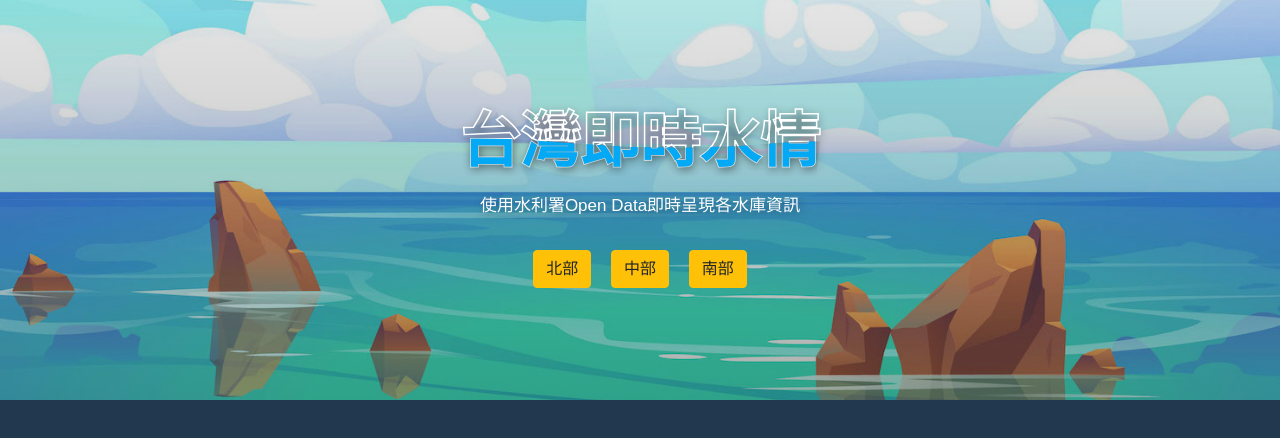
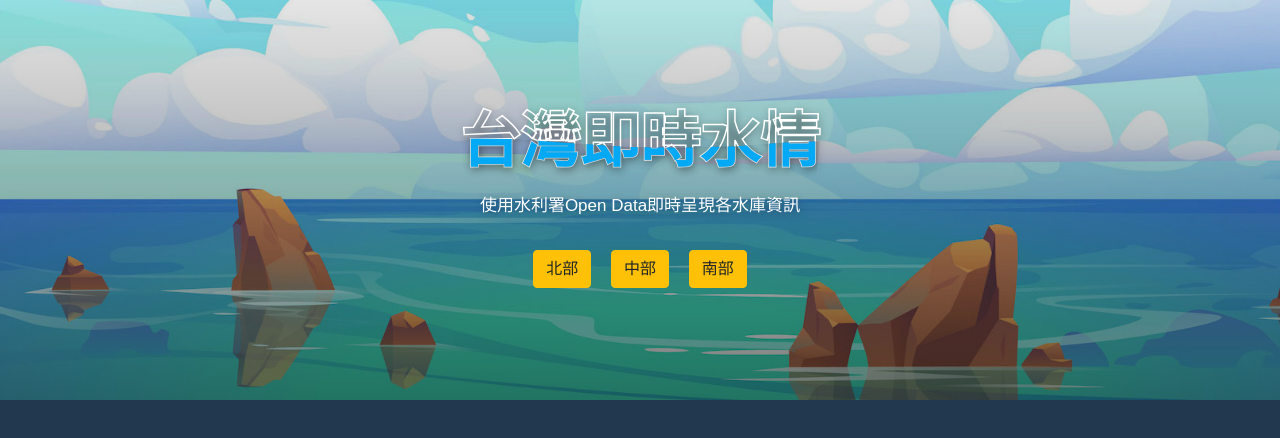
Before and after one commit to andy6804tw/taiwanreservoir, a plain HTML site: page index.html in a window 1280 px wide. Shown: the top 438 px of the page. Drawn offline with nearby package versions, Linux system fonts and the light colour scheme; no server answers.

Commit message:
modify layout css banner

```diff
--- a/css/style.css
+++ b/css/style.css
@@ -4,22 +4,22 @@ section{
 
 .bg-wrapper {
   height: 400px;
-    width: 100vw;
+  /* width: 100vw; */
   overflow: hidden;
   position: relative;
   display: flex;
   flex-direction: column;
-    background-image: linear-gradient(rgba(0, 0, 0, 0.1), rgba(0, 0, 0, 0.3));
+  background-image: linear-gradient(rgba(0, 0, 0, 0.1), rgba(0, 0, 0, 0.5));
 }
 .bg-wrapper .bg {
-    height: 109%;
-    width: 106%;
+  height: 100%;
+  width: 100%;
   background-image: url(../image/banner2.jpg);
   background-position: center;
   background-size: cover;
   position: absolute;
-    top: -25px;
-    left: -25px;
+  /* top: -25px;
+  left: -25px; */
   z-index: -99;
 }
 
```
Lines whose indentation alone changed are shown as unchanged.
